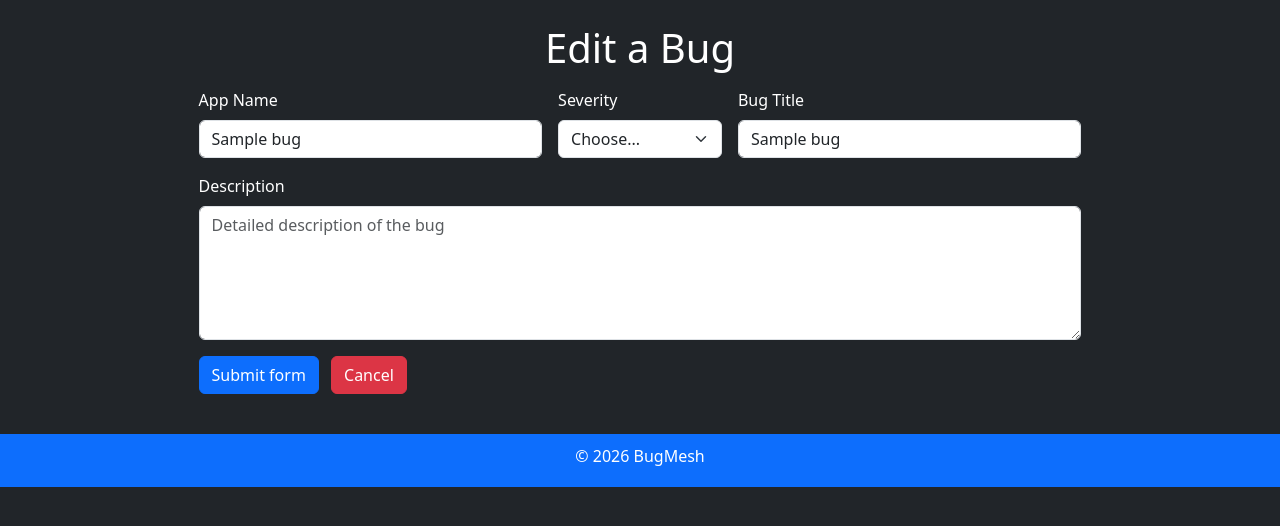
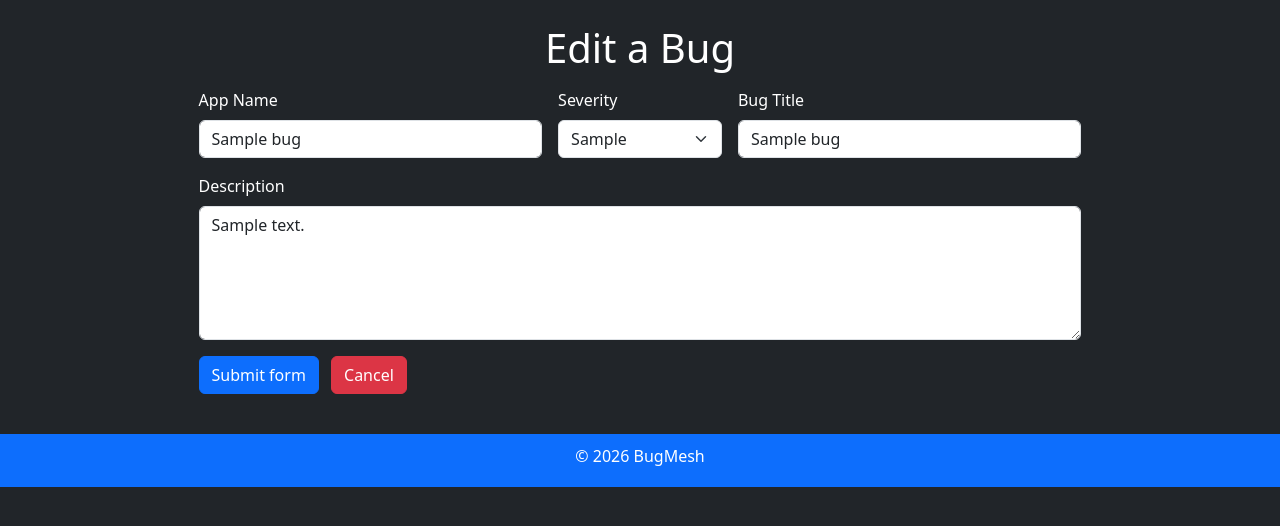
Before and after one commit to Dioxous/INFR3120-Fall26-Project, a Node server app: template views/bugs/edit.ejs in a window 1280 px wide. Shown: the part 76-602 px from the top of the page. Run offline with Node 20, Linux system fonts and the light colour scheme; tables that the repository leaves empty hold one stand-in row (values such as "Sample post"); the template is opened without the code that fills it: values that come from a table or form of the project are taken from there, most other values are stand-ins (such as "Sample title", 1, 10 or a date in 2020); some libraries are stand-ins or nearby versions.

Commit message:
fixing default fields in edit.ejs

```diff
--- a/views/bugs/edit.ejs
+++ b/views/bugs/edit.ejs
@@ -12,8 +12,8 @@
           </div>
           <div class="col-md-2">
             <label for="inputSeverity" class="form-label">Severity</label>
-            <select class="form-select" id="inputSeverity" name="severity" value="<%= Bug.severity %> "required>
-              <option selected disabled value="">Choose...</option>
+            <select class="form-select" id="inputSeverity" name="severity" required>
+              <option selected disabled value=""><%= Bug.severity %></option>
               <option>High</option>
               <option>Medium</option>
               <option>Low</option>
@@ -26,8 +26,8 @@
           </div>
           <div class="col-md-10">
             <label for="inputDescription" class="form-label">Description</label>
-            <textarea class="form-control" id="inputDescription" rows="5" name="description" value="<%= Bug.description %>" required
-              placeholder="Detailed description of the bug"></textarea>
+            <textarea class="form-control" id="inputDescription" rows="5" name="description" required
+              placeholder="Detailed description of the bug"><%= Bug.description %></textarea>
           </div>
           <div class="col-md-10">
             <button class="btn btn-primary me-2" type="submit">Submit form</button>
```
Also changed, not shown: routes/index.js (+4 -4 lines).
